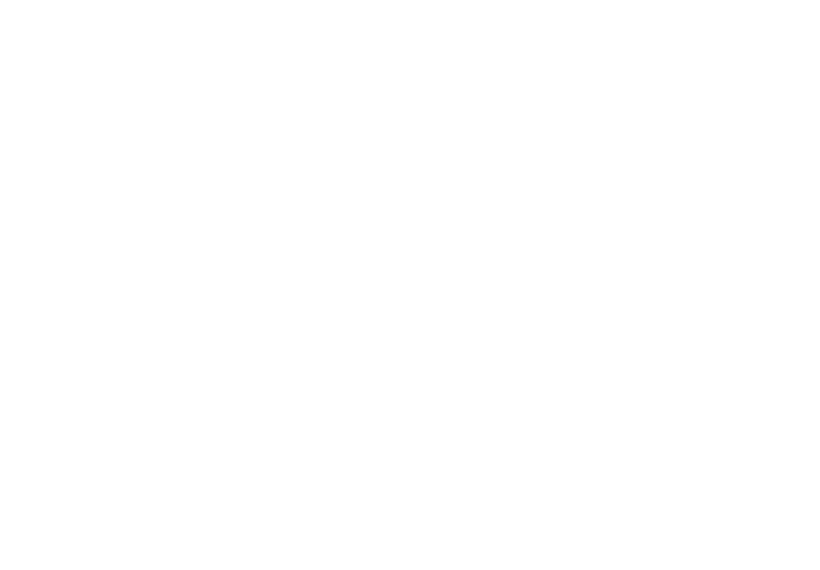
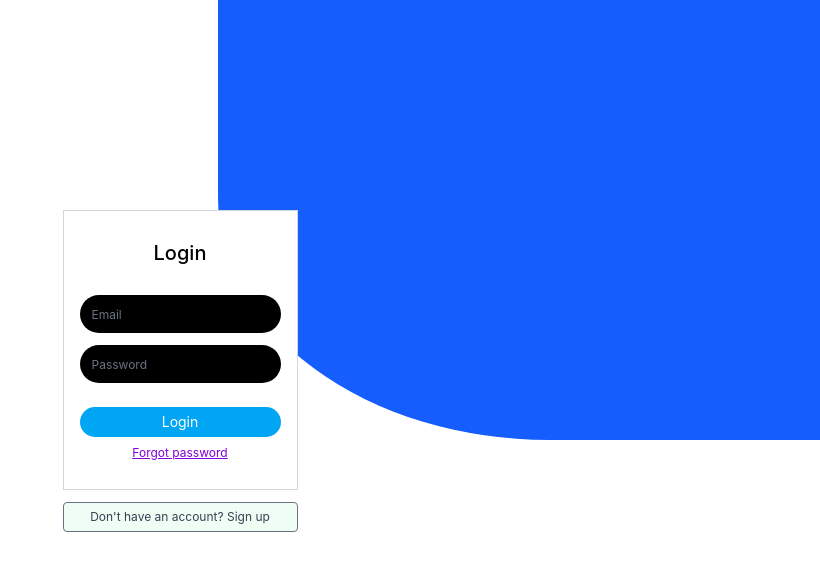
Before and after one commit to nidhiwhocodes/React-Expense-Tracker, a React (Vite) app: page /login in a window 1280 px wide. Before the commit this address had no page. Shown: the top 570 px of the page, without its empty margins (460-1280 px from the left). Built offline with nearby package versions, Linux system fonts and the light colour scheme; no server answers.

Commit message:
add login and welcome pages with Firebase authentication

```diff
--- a/src/App.jsx
+++ b/src/App.jsx
@@ -1,10 +1,18 @@
-import { Routes, Route } from "react-router-dom";
+import { Routes, Route, Navigate } from "react-router-dom";
+import Login from "./Pages/Login";
+import Welcome from "./Pages/Welcome";
 import Signup from "./Pages/Signup";
 
 function App() {
   return (
     <Routes>
-      <Route path="/" element={<Signup />} />
+      <Route path="/" element={<Navigate to="/login" />} />
+
+      <Route path="/login" element={<Login />} />
+
+      <Route path="/signup" element={<Signup />} />
+
+      <Route path="/welcome" element={<Welcome />} />
     </Routes>
   );
 }
--- /dev/null
+++ b/src/Pages/Login.jsx
@@ -0,0 +1,178 @@
+import { useState } from "react";
+import { useNavigate } from "react-router-dom";
+
+const API_KEY = import.meta.env.VITE_FIREBASE_API_KEY;
+
+function Login() {
+  const [email, setEmail] = useState("");
+  const [password, setPassword] = useState("");
+
+  const navigate = useNavigate();
+
+  const loginHandler = async (e) => {
+    e.preventDefault();
+
+    try {
+      const response = await fetch(
+        `https://identitytoolkit.googleapis.com/v1/accounts:signInWithPassword?key=${API_KEY}`,
+        {
+          method: "POST",
+          headers: {
+            "Content-Type": "application/json",
+          },
+          body: JSON.stringify({
+            email,
+            password,
+            returnSecureToken: true,
+          }),
+        }
+      );
+
+      const data = await response.json();
+
+      if (!response.ok) {
+        throw new Error(data.error?.message || "Login failed");
+      }
+
+      // Store Firebase token
+      localStorage.setItem("token", data.idToken);
+
+      // Store user email
+      localStorage.setItem("email", data.email);
+
+      // Redirect after successful login
+      navigate("/welcome");
+    } catch {
+      alert("Invalid email or password");
+    }
+  };
+
+  return (
+    <div className="min-h-screen bg-white relative overflow-hidden">
+
+      {/* Blue background shape */}
+      <div
+        className="
+          absolute
+          top-0
+          right-0
+          w-[47%]
+          h-[55%]
+          bg-blue-600
+          rounded-bl-[55%]
+        "
+      ></div>
+
+      {/* Login content */}
+      <div className="relative z-10 flex flex-col items-center pt-52.5">
+
+        {/* Login Card */}
+        <div className="w-58.75 min-h-65 bg-white border border-gray-300 px-4 py-7">
+
+          <h2 className="text-center text-xl font-medium mb-7">
+            Login
+          </h2>
+
+          <form onSubmit={loginHandler}>
+
+            {/* Email */}
+            <input
+              type="email"
+              placeholder="Email"
+              value={email}
+              onChange={(e) => setEmail(e.target.value)}
+              required
+              className="
+                w-full
+                h-9.5
+                mb-3
+                px-3
+                rounded-full
+                bg-black
+                text-white
+                text-xs
+                outline-none
+                placeholder:text-gray-500
+              "
+            />
+
+            {/* Password */}
+            <input
+              type="password"
+              placeholder="Password"
+              value={password}
+              onChange={(e) => setPassword(e.target.value)}
+              required
+              className="
+                w-full
+                h-9.5
+                mb-3
+                px-3
+                rounded-full
+                bg-black
+                text-white
+                text-xs
+                outline-none
+                placeholder:text-gray-500
+              "
+            />
+
+            {/* Login Button */}
+            <button
+              type="submit"
+              className="
+                w-full
+                h-7.5
+                mt-3
+                rounded-full
+                bg-sky-500
+                hover:bg-sky-600
+                text-white
+                text-sm
+                transition
+              "
+            >
+              Login
+            </button>
+          </form>
+
+          {/* Forgot Password */}
+          <button
+            type="button"
+            className="
+              block
+              mx-auto
+              mt-2
+              text-xs
+              text-purple-700
+              underline
+            "
+          >
+            Forgot password
+          </button>
+        </div>
+
+        {/* Signup */}
+        <button
+          onClick={() => navigate("/signup")}
+          className="
+            w-58.75
+            h-7.5
+            mt-3
+            rounded
+            border
+            border-gray-500
+            bg-green-50
+            text-xs
+            text-gray-700
+            hover:bg-green-100
+          "
+        >
+          Don't have an account? Sign up
+        </button>
+      </div>
+    </div>
+  );
+}
+
+export default Login;
--- /dev/null
+++ b/src/Pages/Welcome.jsx
@@ -0,0 +1,11 @@
+function Welcome() {
+  return (
+    <div className="min-h-screen flex items-center justify-center bg-gray-100">
+      <h1 className="text-4xl font-bold text-gray-800">
+        Welcome to Expense Tracker
+      </h1>
+    </div>
+  );
+}
+
+export default Welcome;
```
Also changed, not shown: 1 other file (tests, documents, lock files or other folders).
